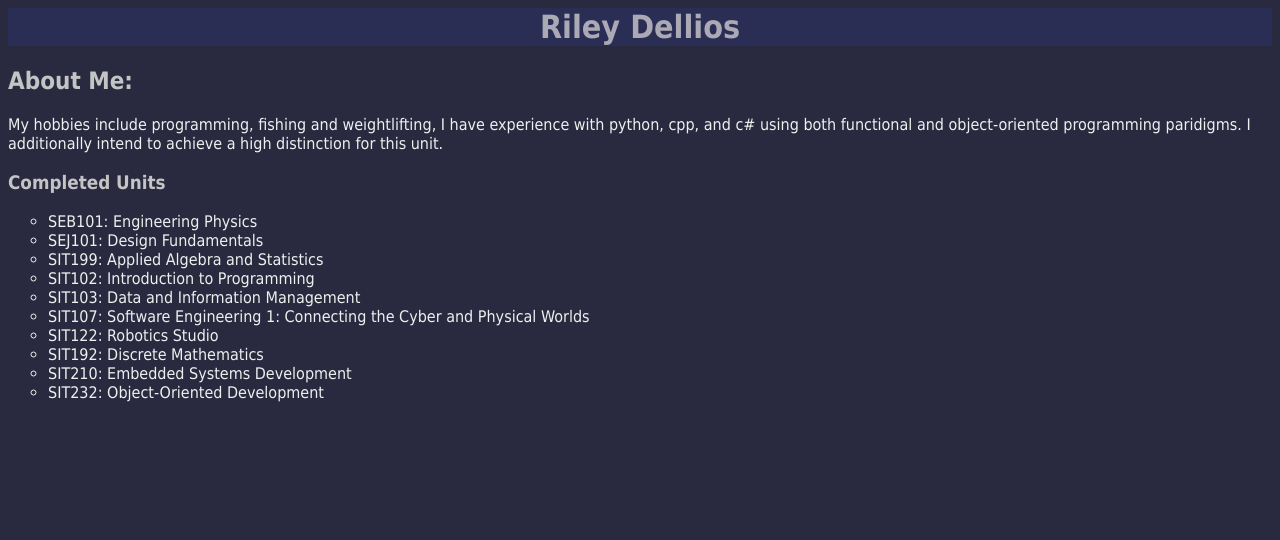
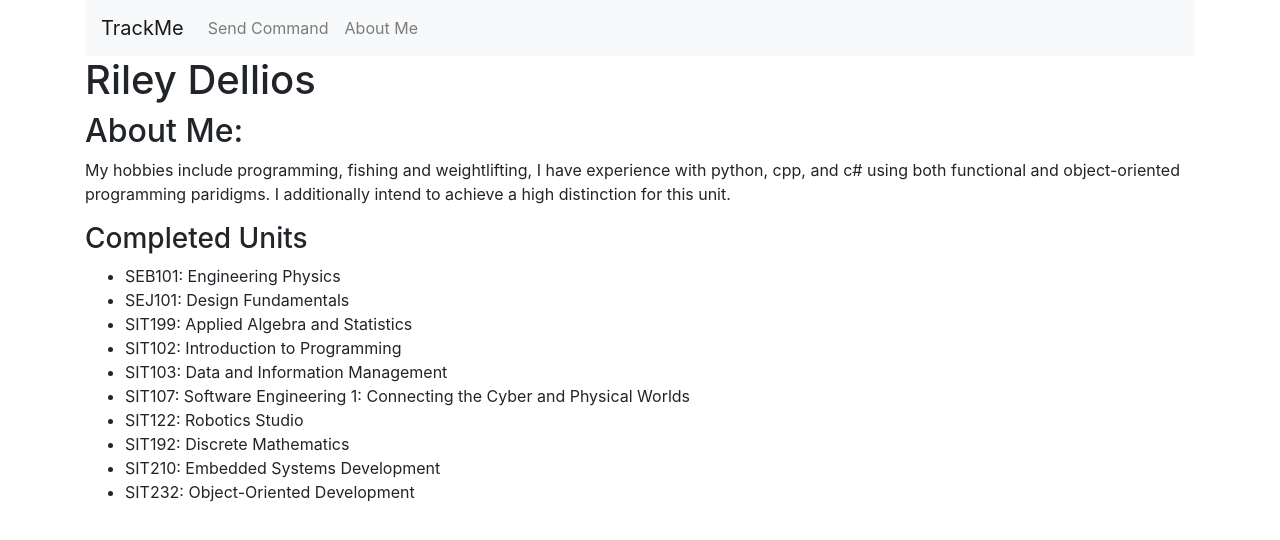
Before and after one commit to Delcari/TrackMe, a website: page web/public/about-me.html in a window 1280 px wide. Drawn offline with nearby package versions, Linux system fonts and the light colour scheme.

Commit message:
NEW: Add Navigation bar

```diff
--- a/web/public/about-me.html
+++ b/web/public/about-me.html
@@ -7,9 +7,11 @@
         <meta name="viewport" content="width=device-width, initial-scale=1.0"/>
 
         <title>TrackMe</title>
-        <link rel="stylesheet" href="style.css"/>
+        <link rel="stylesheet"href="https://stackpath.bootstrapcdn.com/bootstrap/4.5.0/css/bootstrap.min.css"/>
     </head>
     <body>
+        <div class="container">
+                <div id="navbar"></div>
                 <h1>
                     Riley Dellios
                 </h1>
@@ -32,5 +34,9 @@
                     <li>SIT210: Embedded Systems Development</li>
                     <li>SIT232: Object-Oriented Development</li>
                 </ul>
+            </div>
+            <script src="https://code.jquery.com/jquery-3.5.1.min.js"></script>
+            <script src="app.js"></script>
+            <script src="https://stackpath.bootstrapcdn.com/bootstrap/4.5.0/js/bootstrap.min.js"></script>
         </body>
     </html>
--- a/web/public/app.js
+++ b/web/public/app.js
@@ -1,3 +1,6 @@
+
+$('#navbar').load('navbar.html');
+
 const devices = JSON.parse(localStorage.getItem('devices')) || [];
 
 //Adds all the devices from the devices array to the table
--- /dev/null
+++ b/web/public/navbar.html
@@ -0,0 +1,12 @@
+<nav class="navbar navbar-expand-lg navbar-light bg-light">
+    <a class="navbar-brand" href=>TrackMe</a>
+    <button class="navbar-toggler" type="button" data-toggle="collapse" data-target="#expanded-nav">
+        <span class="navbar-toggler-icon"></span>
+    </button>
+    <div class="collapse navbar-collapse" id="expanded-nav">
+        <div class="navbar-nav">
+            <a class="nav-item nav-link" href="/send-command">Send Command</a>
+            <a class="nav-item nav-link" href="/about">About Me</a>
+        </div>
+    </div>
+</nav>
```
Also changed, not shown: web/public/device-list.html (+1 -0 lines), web/public/register-device.html (+1 -0 lines), web/public/send-command.html (+1 -0 lines). Lines whose indentation alone changed are shown as unchanged.
